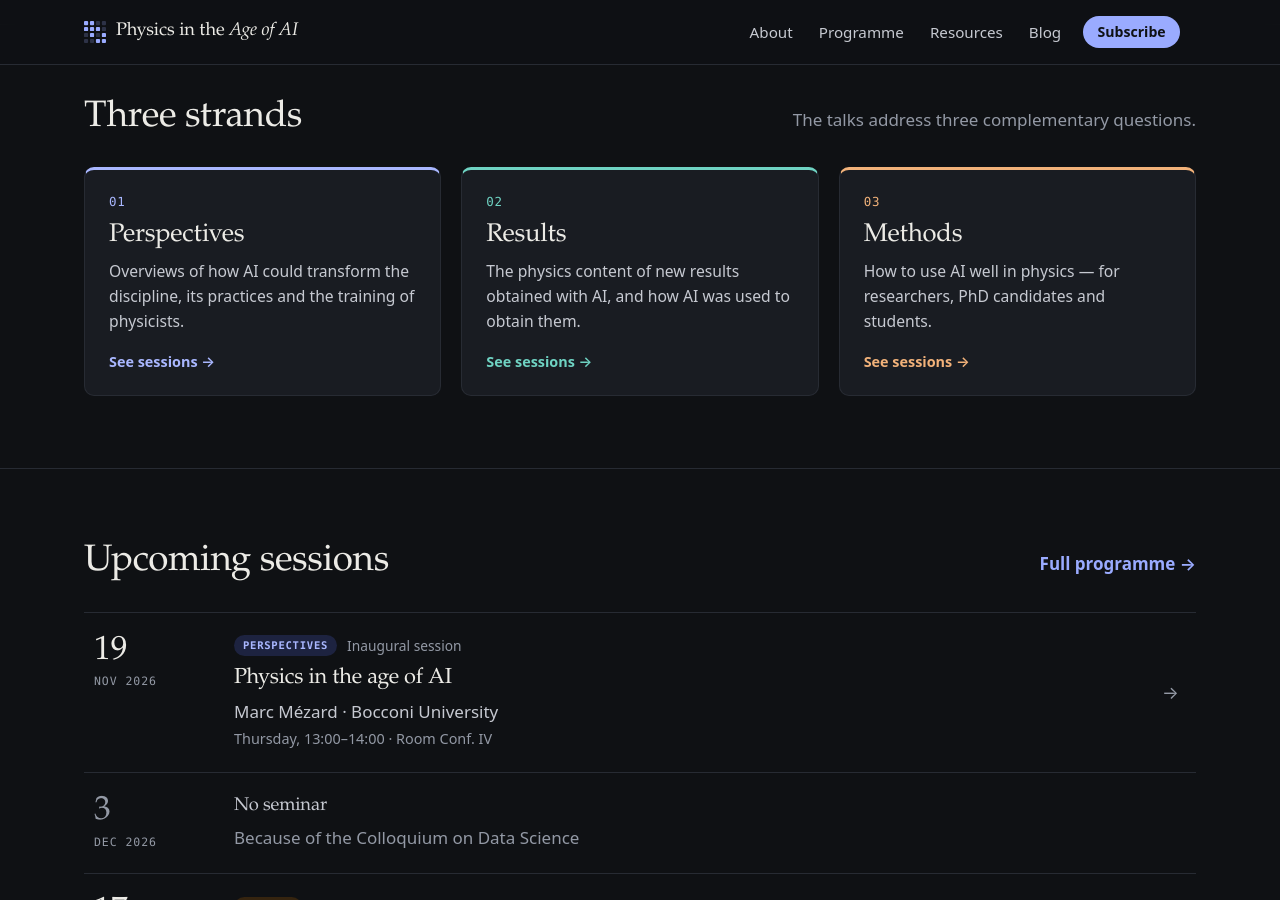
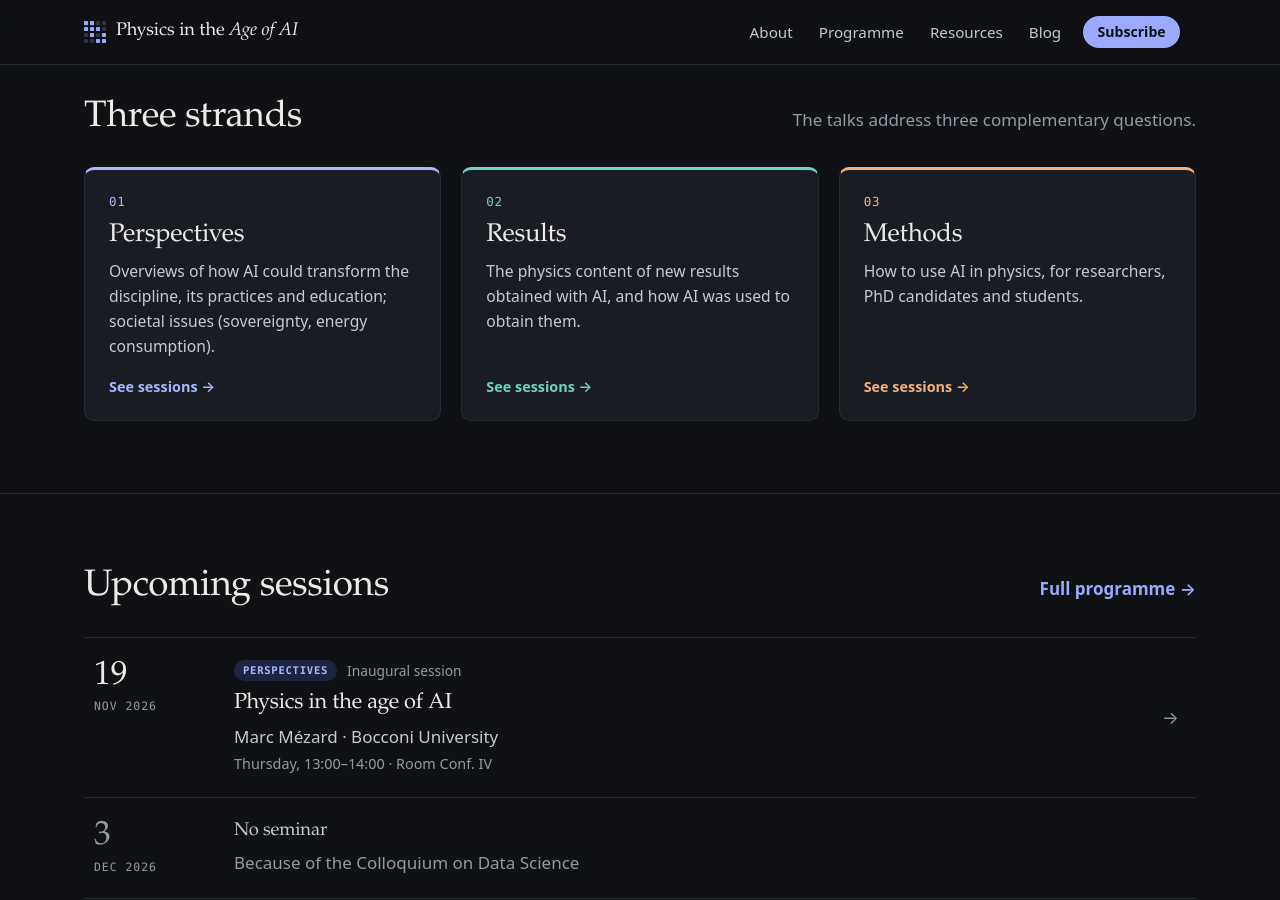
Before and after one commit to giulio-biroli/physics-ai, a Jekyll site: the page built from index.html, in a window 1280 px wide and 900 px high, scrolled down 1420 px. Built offline with Jekyll 4.4.1, drawn with Linux system fonts in a browser that asks for light colours.

Commit message:
Align the Perspectives and Methods strand cards with the About page
Co-Authored-By: Claude Opus 5.5 <noreply@anthropic.com>

```diff
--- a/_data/strands.yml
+++ b/_data/strands.yml
@@ -1,10 +1,10 @@
 # The three kinds of talks. `key` is used in each event's `theme:` field.
 - key: perspectives
   name: Perspectives
-  description: Overviews of how AI could transform the discipline, its practices and the training of physicists.
+  description: Overviews of how AI could transform the discipline, its practices and education; societal issues (sovereignty, energy consumption).
 - key: results
   name: Results
   description: The physics content of new results obtained with AI, and how AI was used to obtain them.
 - key: methods
   name: Methods
-  description: How to use AI well in physics — for researchers, PhD candidates and students.
+  description: How to use AI in physics, for researchers, PhD candidates and students.
```
